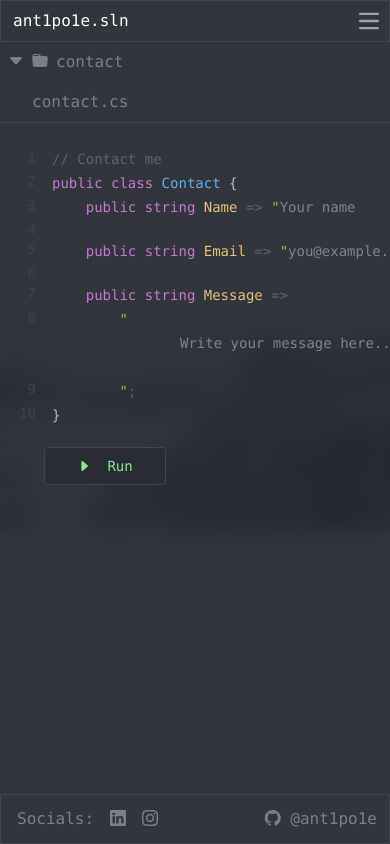
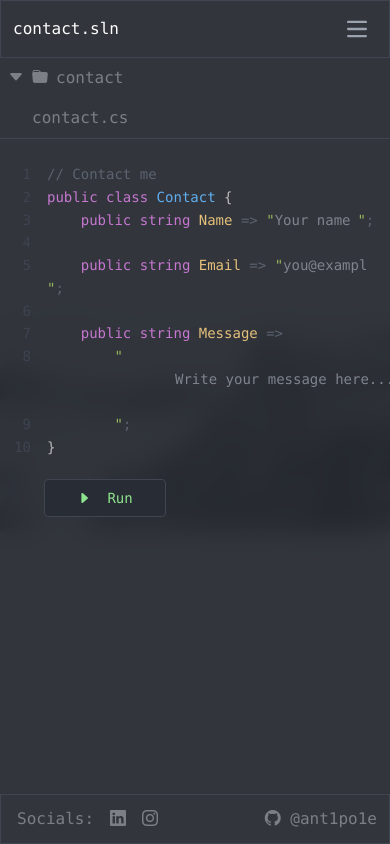
Before and after one commit to ant1po1e/portfolio, a React (Vite) app: page /contact in a window 390 px wide. Built offline with nearby package versions, Linux system fonts and the light colour scheme.

Commit message:
add mobile responsives

```diff
--- a/src/components/AboutSection.jsx
+++ b/src/components/AboutSection.jsx
@@ -113,7 +113,7 @@ export const AboutSection = () => {
 	};
 
 	return (
-		<div className="flex flex-col md:flex-row flex-grow md:border-none">
+		<div className="flex flex-col md:flex-row flex-grow md:border-none overflow-hidden">
 			{/* Sidebar */}
 			<div className="w-full md:w-56 border-b md:border-b-0 md:border-r border-[#404551] text-[#7c7f85]">
 				<AccordionFolder
@@ -156,7 +156,7 @@ export const AboutSection = () => {
 			</div>
 
 			{/* Content */}
-			<div className="flex-1 flex flex-col">
+			<div className="flex-1 flex flex-col h-[calc(100vh-4rem)] md:h-auto">
 				{/* Dynamic Header (show file name) */}
 				<div className="hidden w-full md:block md:w-auto border-b border-[#404551] text-[#7c7f85]">
 					<ul className="font-medium flex flex-col md:flex-row rtl:space-x-reverse">
--- a/src/components/ContactSection.jsx
+++ b/src/components/ContactSection.jsx
@@ -69,7 +69,7 @@ export const ContactSection = () => {
 			</div>
 
 			{/* Content Area */}
-			<div className="flex-1 flex flex-col">
+			<div className="flex-1 flex flex-col h-[calc(100vh-4rem)] md:h-auto">
 				{/* File Tab */}
 				<div className="hidden w-full md:block md:w-auto border-b border-[#404551] text-[#7c7f85]">
 					<ul className="font-medium flex flex-col md:flex-row rtl:space-x-reverse">
@@ -85,8 +85,8 @@ export const ContactSection = () => {
 					</ul>
 				</div>
 
-				<div className="flex-grow justify-start items-start text-sm md:text-base text-start p-3 md:p-5 overflow-auto scrollbar scrollbar-thumb-white scrollbar-track-[#282c34]">
-					<pre className="mt-3">
+				<div className="flex-grow justify-start items-start text-sm md:text-base text-start p-3 md:p-5 md:overflow-hidden overflow-auto scrollbar scrollbar-thumb-white scrollbar-track-[#282c34]">
+					<pre className="mt-3 w-full">
 						<code className="block">
 							<form
 								ref={formRef}
@@ -115,7 +115,7 @@ export const ContactSection = () => {
 										type="text"
 										placeholder="Your name"
 										required
-										className="bg-transparent border-none p-0 focus:outline-none focus:ring-0 code-green placeholder-[#7f848e] w-1/2 inline-block"
+										className="bg-transparent border-none p-0 text-sm md:text-base font-mono focus:outline-none focus:ring-0 text-[#98b75d] placeholder-[#7f848e] w-1/4 inline-block"
 									/>
 									<span className="code-green">"</span>
 									<span className="code-gray">;</span>
@@ -136,7 +136,7 @@ export const ContactSection = () => {
 										type="email"
 										placeholder="you@example.com"
 										required
-										className="bg-transparent border-none p-0 focus:outline-none focus:ring-0 code-green placeholder-[#7f848e] w-1/2 inline-block"
+										className="bg-transparent border-none p-0 text-sm md:text-base font-mono focus:outline-none focus:ring-0 text-[#98b75d] placeholder-[#7f848e] w-1/4 inline-block"
 									/>
 									<span className="code-green">"</span>
 									<span className="code-gray">;</span>
--- a/src/components/HeroSection.jsx
+++ b/src/components/HeroSection.jsx
@@ -6,7 +6,7 @@ export const HeroSection = () => {
 			<div className="mx-auto text-start w-full md:w-1/2">
 				<h1 className="text-white text-4xl md:text-7xl">Yudha Pratama</h1>
 
-				<div className="flex flex-wrap justify-center md:justify-start mx-auto mt-1 md:mt-3 text-xl md:text-3xl neon">
+				<div className="flex flex-wrap justify-start mx-auto mt-1 md:mt-3 text-xl md:text-3xl neon">
 					<div
 						className="font-mono font-medium code-pink"
 						aria-label="Roles I do">
--- a/src/components/Navbar.jsx
+++ b/src/components/Navbar.jsx
@@ -1,12 +1,18 @@
-import { useState } from "react";
+import { useState, useEffect } from "react";
 import { Link, useLocation } from "react-router-dom";
 
 export const Navbar = () => {
 	const location = useLocation();
 	const [activePage, setActivePage] = useState(location.pathname);
+	const [menuOpen, setMenuOpen] = useState(false);
+
+	useEffect(() => {
+		setActivePage(location.pathname);
+	}, [location]);
 
 	const handleToggle = (path) => {
 		setActivePage(path);
+		setMenuOpen(false); // Tutup menu setelah klik link
 	};
 
 	const getLinkClass = (path) =>
@@ -16,12 +22,28 @@ export const Navbar = () => {
 				: "text-[#7c7f85] md:hover:text-white"
 		}`;
 
+	// fungsi untuk menampilkan nama file aktif di mobile
+	const getCurrentPageName = () => {
+		switch (activePage) {
+			case "/about":
+				return "about.sln";
+			case "/projects":
+				return "projects.sln";
+			case "/contact":
+				return "contact.sln";
+			default:
+				return "ant1po1e.sln";
+		}
+	};
+
 	return (
 		<nav className="md:rounded-t-lg border border-[#404551]">
 			<div className="min-w-screen-2xl flex flex-wrap items-center justify-between mx-auto">
 				{/* Desktop Navbar */}
 				<div
-					className="hidden w-full mb-5 md:mb-0 md:block md:w-auto"
+					className={`${
+						menuOpen ? "block" : "hidden"
+					} w-full mb-5 md:mb-0 md:block md:w-auto`}
 					id="navbar-default">
 					<ul className="font-medium flex flex-col md:flex-row rtl:space-x-reverse">
 						<li>
@@ -62,20 +84,14 @@ export const Navbar = () => {
 				</div>
 
 				{/* Mobile Navbar */}
-				<Link
-					to="/"
-					onClick={() => handleToggle("/")}
-					className="block md:hidden py-2 px-3 text-white"
-					aria-current="page">
-					ant1po1e.sln
-				</Link>
-
+				<div className="flex items-center justify-between w-full md:hidden px-3 py-2 text-white">
+					<span className="text-white select-none">{getCurrentPageName()}</span>
 					<button
-					data-collapse-toggle="navbar-default"
 						type="button"
-					className="inline-flex items-center p-2 w-10 h-10 justify-center text-sm rounded-lg md:hidden focus:outline-none focus:ring-2 text-gray-400 md:hover:bg-gray-700 focus:ring-gray-600"
+						onClick={() => setMenuOpen(!menuOpen)}
+						className="inline-flex items-center p-2 w-10 h-10 justify-center text-sm rounded-lg focus:outline-none focus:ring-2 text-gray-400 md:hover:bg-gray-700 focus:ring-gray-600"
 						aria-controls="navbar-default"
-					aria-expanded="false">
+						aria-expanded={menuOpen}>
 						<span className="sr-only">Open main menu</span>
 						<svg
 							className="w-5 h-5"
@@ -93,6 +109,7 @@ export const Navbar = () => {
 						</svg>
 					</button>
 				</div>
+			</div>
 		</nav>
 	);
 };
--- a/src/components/ProjectSection.jsx
+++ b/src/components/ProjectSection.jsx
@@ -130,8 +130,7 @@ export const ProjectSection = () => {
 			</div>
 
 			{/* Content */}
-			<div className="flex-1 flex flex-col">
-				{/* Dynamic Header */}
+			<div className="flex-1 flex flex-col h-[calc(100vh-4rem)] md:h-auto">
 				<div className="hidden w-full md:block md:w-auto border-b border-[#404551] text-[#7c7f85]">
 					<ul className="font-medium flex flex-col md:flex-row rtl:space-x-reverse">
 						<li>
--- a/src/fragments/CodeLines.jsx
+++ b/src/fragments/CodeLines.jsx
@@ -1,25 +1,21 @@
-// src/fragments/CodeLines.jsx
-import React from "react";
-
-/**
- * CodeLine
- * props:
- *  - number: nomor baris (number)
- *  - children: konten (bisa React nodes)
- *  - highlight (optional): boolean untuk highlight baris
- */
-export const CodeLine = ({ number, children, highlight = false }) => {
+export const CodeLine = ({ number, children }) => {
 	return (
-		<div className="flex items-start">
-			<div className="w-10 text-right select-none pr-4 text-[#3e4451]">
+		<div
+			className="flex items-start font-mono leading-relaxed"
+			style={{
+				tabSize: 4,
+				whiteSpace: "pre-wrap",
+				wordBreak: "break-word",
+			}}>
+			<span
+				className="text-[#3e4451] select-none text-right pr-4"
+				style={{
+					minWidth: "2.5em",
+					display: "inline-block",
+				}}>
 				{number}
-			</div>
-			<div
-				className={`flex-1 font-mono text-sm md:text-base leading-6 whitespace-pre ${
-					highlight ? "bg-white/5 rounded px-2" : ""
-				}`}>
-				{children}
-			</div>
+			</span>
+			<span className="flex-1">{children}</span>
 		</div>
 	);
 };
```
Lines whose indentation alone changed are shown as unchanged.
